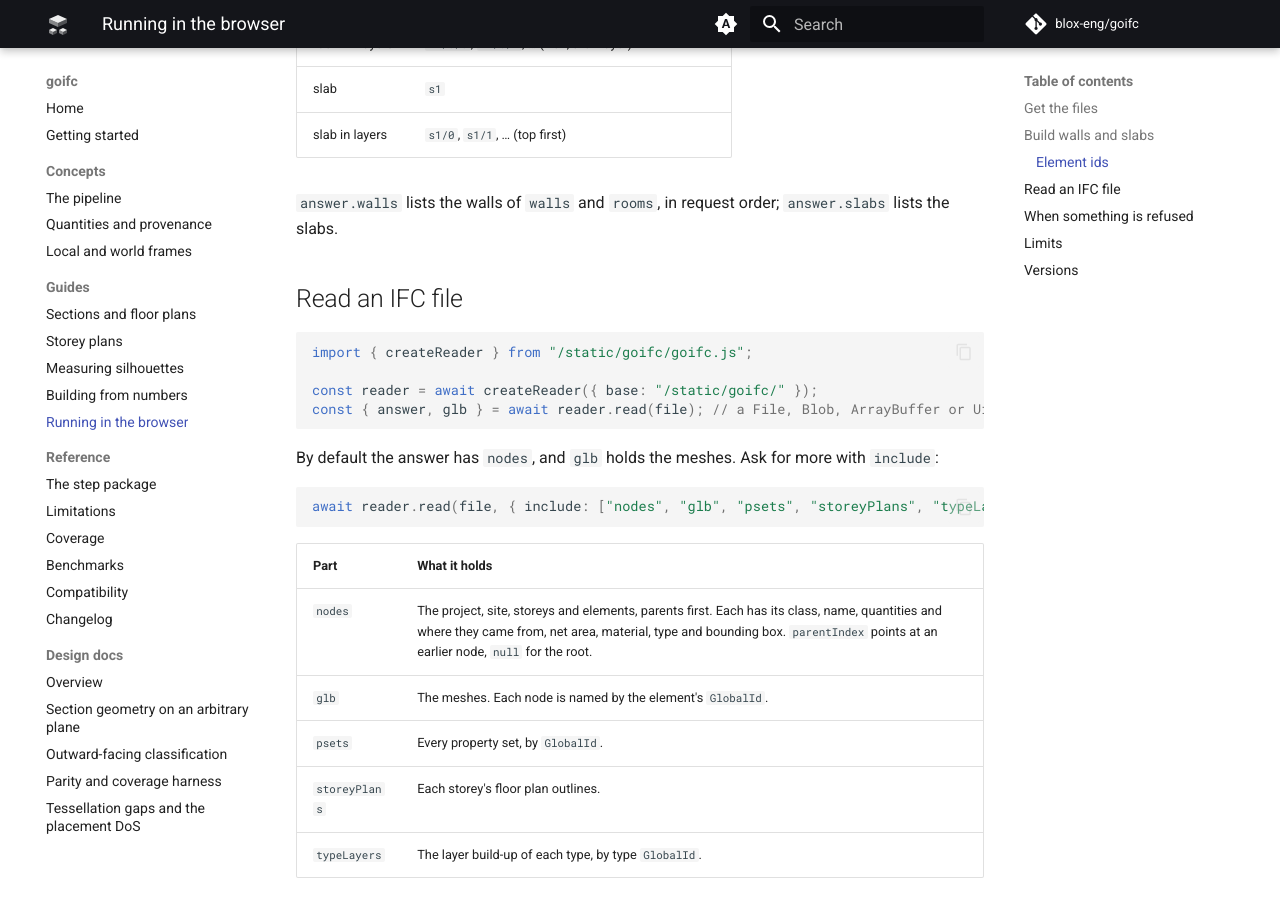
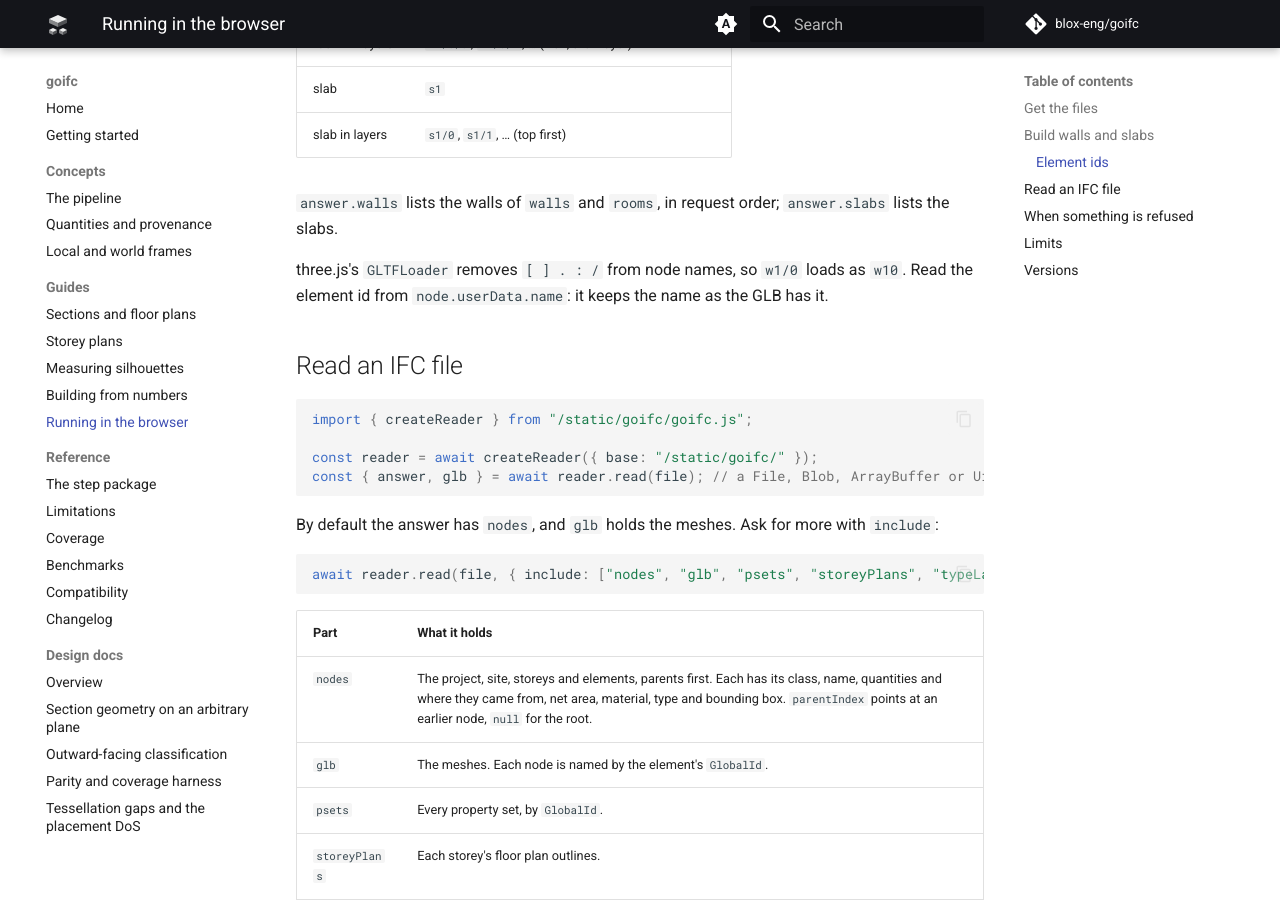
Before and after one commit to blox-eng/goifc, an MkDocs documentation site: the page built from docs/guides/wasm.md, in a window 1280 px wide and 900 px high, scrolled down 2463 px. Built offline with MkDocs 1.6.1 and Material for MkDocs 9.7.7, drawn with Linux system fonts in a browser that asks for light colours; comment, search, counter and statistics services are not loaded; the version menu is left out.

Commit message:
docs(wasm): say three.js strips / . : from GLB node names
Read the element id from node.userData.name instead.

Co-Authored-By: Claude Opus 5.5 <noreply@anthropic.com>

````diff
--- a/docs/guides/wasm.md
+++ b/docs/guides/wasm.md
@@ -108,6 +108,10 @@ Each built element gets an id from it:
 `answer.walls` lists the walls of `walls` and `rooms`, in request order;
 `answer.slabs` lists the slabs.
 
+three.js's `GLTFLoader` removes `[ ] . : /` from node names, so `w1/0`
+loads as `w10`. Read the element id from `node.userData.name`: it keeps
+the name as the GLB has it.
+
 ## Read an IFC file
 
 ```js
````
